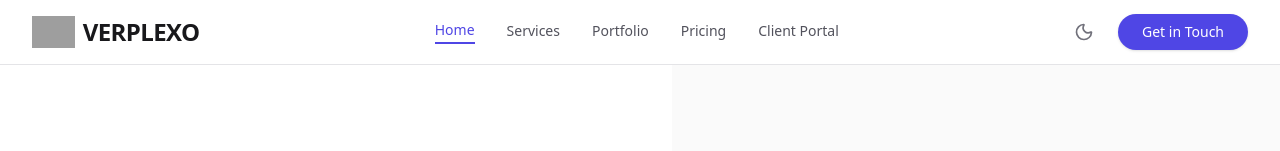
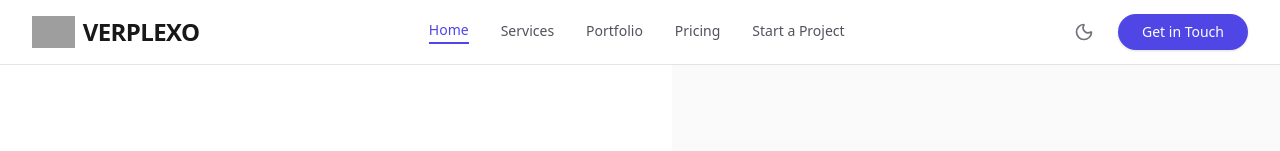
Before and after one commit to Ayush4307/Verplexo, a React (Vite) app: page / in a window 1280 px wide. Shown: the top 151 px of the page. Built offline with nearby package versions, Linux system fonts and the light colour scheme; grey boxes are pictures that could not be loaded.

Commit message:
fix: rename Client Portal to Start a Project and add aria-label to mobile menu button

```diff
--- a/src/components/Navbar.tsx
+++ b/src/components/Navbar.tsx
@@ -13,7 +13,7 @@ export function Navbar() {
     { name: 'Services', path: '/services' },
     { name: 'Portfolio', path: '/portfolio' },
     { name: 'Pricing', path: '/pricing' },
-    { name: 'Client Portal', path: '/dashboard' },
+    { name: 'Start a Project', path: '/dashboard' },
   ]
 
   const isActive = (path: string) =>
@@ -76,6 +76,7 @@ export function Navbar() {
             <button
               onClick={() => setIsOpen(!isOpen)}
               className="text-zinc-500 hover:text-zinc-900 dark:text-zinc-400 dark:hover:text-zinc-100 focus:outline-none"
+              aria-label="Toggle navigation menu"
             >
               {isOpen ? <X size={24} /> : <Menu size={24} />}
             </button>
```
